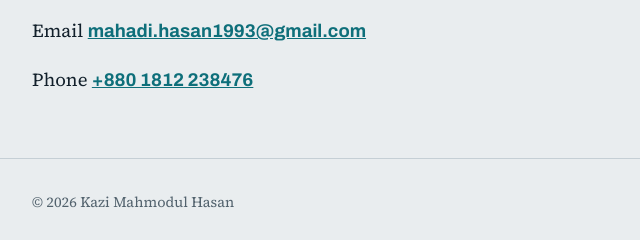
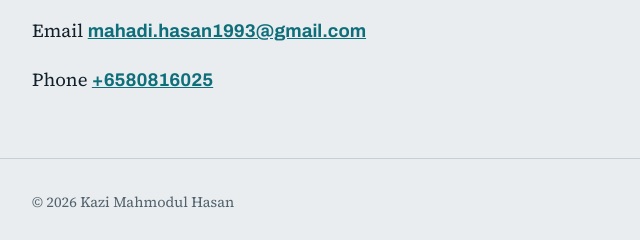
Before and after one commit to mahadi1993/mahadi1993.github.io, a plain HTML site: page index.html in a window 1280 px wide. Shown: the part 2684-2924 px from the top of the page, 148-788 px from the left. Drawn offline with Linux system fonts and the light colour scheme.

Commit message:
Update index.html

```diff
--- a/index.html
+++ b/index.html
@@ -161,7 +161,7 @@ footer{padding:2rem 0 3rem;color:var(--muted);font-size:.9rem;border-top:1px sol
 <section id="contact">
   <h2>Contact</h2>
   <p class="contact">Email <a href="mailto:mahadi.hasan1993@gmail.com">mahadi.hasan1993@gmail.com</a></p>
-  <p class="contact">Phone <a href="tel:+8801812238476">+880 1812 238476</a></p>
+  <p class="contact">Phone <a href="tel:+6580816025">+6580816025</a></p>
 </section>
 </main>
 
```
